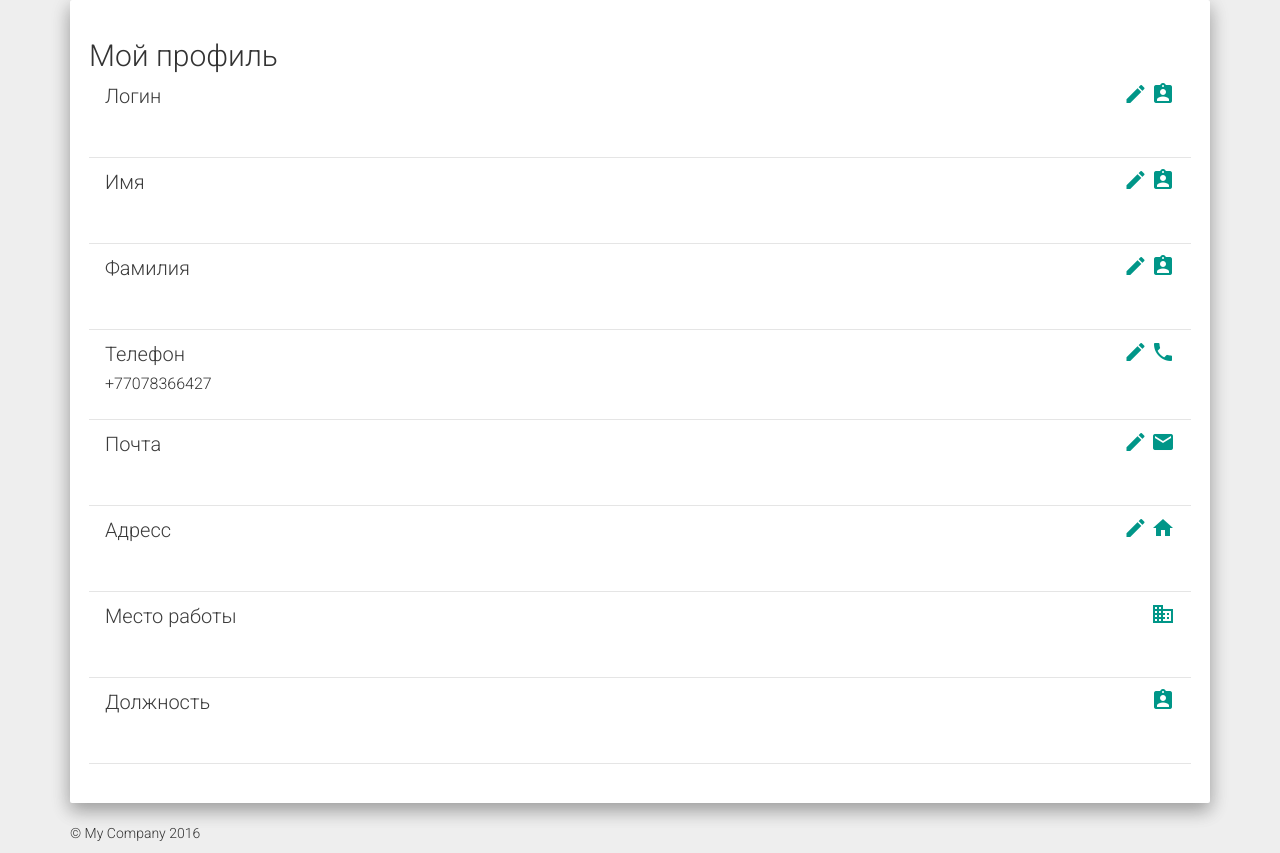
After one commit to N-Vitas/sitmaster, a PHP site: template frontend/views/profile/index.php in a window 1280 px wide. The commit adds this page. Run offline with PHP 8.4, Linux system fonts and the light colour scheme; the template is opened without the code that fills it, so the values that code supplies are empty; some libraries are stand-ins or nearby versions.

Commit message:
Профиль пользователя v1

```diff
--- a/common/config/params.php
+++ b/common/config/params.php
@@ -1,6 +1,6 @@
 <?php
 return [
-    'adminEmail' => 'admin@example.com',
+    'adminEmail' => 'vitas.coount@mail.ru',
     'supportEmail' => 'support@example.com',
     'user.passwordResetTokenExpire' => 3600,
 ];
--- a/frontend/config/params.php
+++ b/frontend/config/params.php
@@ -1,4 +1,3 @@
 <?php
 return [
-    'adminEmail' => 'admin@example.com',
 ];
--- a/frontend/themes/material/css/style.css
+++ b/frontend/themes/material/css/style.css
@@ -9,3 +9,18 @@
 	cursor: pointer;
     color: #009688;
 }
+.list-group-item-text{
+	font-size: 16px !important;
+}
+.list-group .list-full-separator {
+    clear: both;
+    overflow: hidden;
+    margin-top: 10px;
+    margin-bottom: 10px;
+}
+.list-group .list-full-separator::before {
+    content: "";
+    width: 100%;
+    border-bottom: 1px solid rgba(0, 0, 0, 0.1);
+    float: right;
+}
--- a/frontend/views/layouts/main.php
+++ b/frontend/views/layouts/main.php
@@ -21,6 +21,7 @@ $this->beginContent('@frontend/views/layouts/structure.php') ?>
                 ['label' => 'Главная', 'url' => ['/site/index']],
                 ['label' => 'Создать заявку', 'url' => ['/site/create']],
                 ['label' => 'О сервисе', 'url' => ['/site/about']],
+                ['label' => 'Профиль', 'url' => ['/profile']],
                 ['label' => 'Обратная связь', 'url' => ['/site/contact']],
             ];
             if (Yii::$app->user->isGuest) {
--- /dev/null
+++ b/frontend/views/profile/index.php
@@ -0,0 +1,123 @@
+<?php
+use yii\helpers\Html;
+
+/* @var $this yii\web\View */
+$this->title = 'Мой профиль';
+$this->params['breadcrumbs'][] = $this->title;
+$profile = $model->profile;
+?>
+<div class="profile-index">
+  <div class="jumbotron">
+      <div class="row">
+        <div class="col-lg-12 col-md-12 col-sm-12 col-xs-12">
+          <h2><?= Html::encode($this->title) ?></h2>
+          <div class="list-group">
+
+            <div class="list-group-item">
+              <div class="row-content">
+                <div class="least-content">
+                  <a href="javascript:void(0)"><i class="material-icons">mode_edit</i></a>
+                  <a href="javascript:void(0)"><i class="material-icons">assignment_ind</i></a>
+                </div>
+                <h4 class="list-group-item-heading">Логин</h4>
+                <p class="list-group-item-text"><?= $model->username?></p>
+              </div>
+            </div>
+            <div class="list-full-separator"></div>
+
+            <div class="list-group-item">
+              <div class="row-content">
+                <div class="least-content">
+                  <a href="javascript:void(0)"><i class="material-icons">mode_edit</i></a>
+                  <a href="javascript:void(0)"><i class="material-icons">assignment_ind</i></a>
+                </div>
+                <h4 class="list-group-item-heading">Имя</h4>
+                <p class="list-group-item-text"><?= $profile->name ?></p>
+              </div>
+            </div>
+            <div class="list-full-separator"></div>
+
+            <div class="list-group-item">
+              <div class="row-content">
+                <div class="least-content">
+                  <a href="javascript:void(0)"><i class="material-icons">mode_edit</i></a>
+                  <a href="javascript:void(0)"><i class="material-icons">assignment_ind</i></a>
+                </div>
+                <h4 class="list-group-item-heading">Фамилия</h4>
+                <p class="list-group-item-text"><?= $profile->name ?></p>
+              </div>
+            </div>
+            <div class="list-full-separator"></div>
+
+            <div class="list-group-item">
+              <div class="row-content">
+                <div class="least-content">
+                  <a href="javascript:void(0)"><i class="material-icons">mode_edit</i></a>
+                  <a href="javascript:void(0)"><i class="material-icons">phone</i></a>
+                </div>
+                <h4 class="list-group-item-heading">Телефон</h4>
+                <p class="list-group-item-text">+77078366427</p>
+              </div>
+            </div>
+            <div class="list-full-separator"></div>
+
+            <div class="list-group-item">
+              <div class="row-content">
+                <div class="least-content">
+                  <a href="javascript:void(0)"><i class="material-icons">mode_edit</i></a>
+                  <a href="javascript:void(0)"><i class="material-icons">email</i></a>
+                </div>
+                <h4 class="list-group-item-heading">Почта</h4>
+                <p class="list-group-item-text"><?= $model->email ?></p>
+              </div>
+            </div>
+            <div class="list-full-separator"></div>
+
+            <div class="list-group-item">
+              <div class="row-content">
+                <div class="least-content">
+                  <a href="javascript:void(0)"><i class="material-icons">mode_edit</i></a>
+                  <a href="javascript:void(0)"><i class="material-icons">home</i></a>
+                </div>
+                <h4 class="list-group-item-heading">Адресс</h4>
+                <p class="list-group-item-text"><?= $profile->location ?></p>
+              </div>
+            </div>
+            <div class="list-full-separator"></div>
+
+            <div class="list-group-item">
+              <div class="row-content">
+                <div class="least-content">
+                  <?php if(Yii::$app->user->identity->role_id > 3):?>
+                    <a href="javascript:void(0)"><i class="material-icons">mode_edit</i></a>
+                  <?php endif;?>
+                  <a href="javascript:void(0)"><i class="material-icons">business</i></a>
+                </div>
+                <h4 class="list-group-item-heading">Место работы</h4>
+                <?php foreach ($model->getGroups() as $group):?>
+                  <p class="list-group-item-text"><?= $group->title ?></p>
+                <?php endforeach;?>
+              </div>
+            </div>
+            <div class="list-full-separator"></div>
+
+            <div class="list-group-item">
+              <div class="row-content">
+                <div class="least-content">
+                  <?php if(Yii::$app->user->identity->role_id > 3):?>
+                    <a href="javascript:void(0)"><i class="material-icons">mode_edit</i></a>
+                  <?php endif;?>
+                  <a href="javascript:void(0)"><i class="material-icons">assignment_ind</i></a>
+                </div>
+                <h4 class="list-group-item-heading">Должность</h4>
+                <p class="list-group-item-text"><?= $profile->name ?></p>
+              </div>
+            </div>
+            <div class="list-full-separator"></div>
+
+          </div>
+        </div>
+      </div>
+  </div>
+
+</div>
```
Also changed, not shown: frontend/components/Controller.php (+46 -0 lines), frontend/controllers/ProfileController.php (added, +23 -0 lines), frontend/controllers/SiteController.php (+0 -46 lines).
